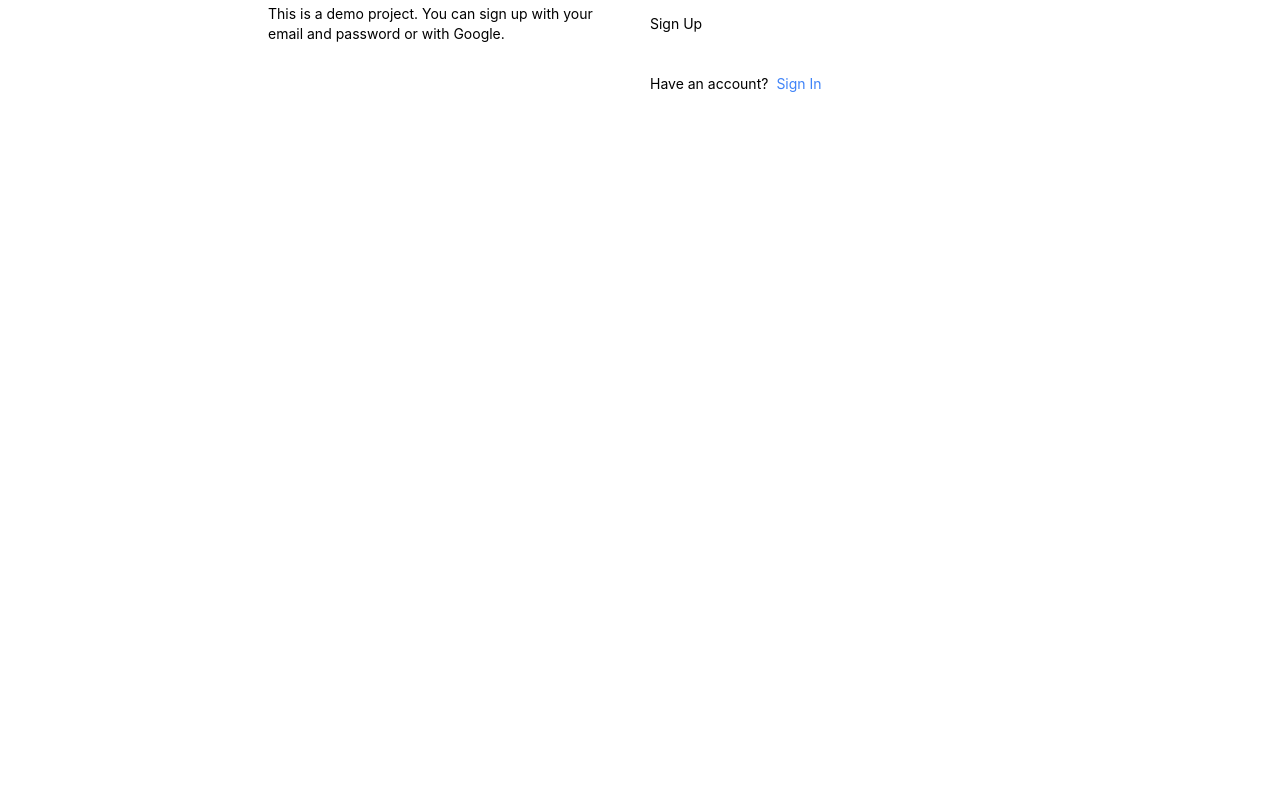
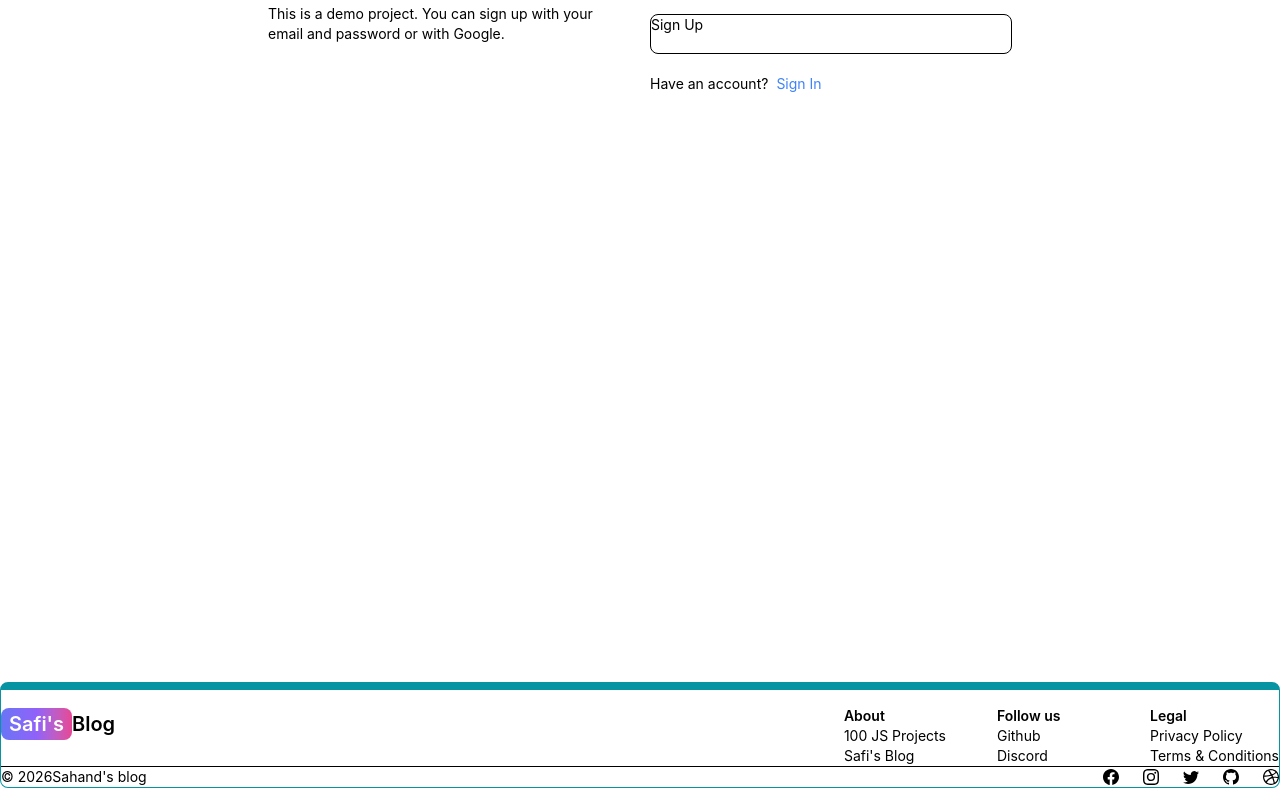
Before and after one commit to MoustafaGaber/mern-blog, a React (Vite) app in the folder client/: page /sign-up in a window 1280 px wide. Shown: the part 240-1028 px from the top of the page. Before the commit the page ends 922 px from the top, so only its background shows below. Built offline with nearby package versions, Linux system fonts and the light colour scheme.

Commit message:
add footer component

```diff
--- a/client/src/App.jsx
+++ b/client/src/App.jsx
@@ -5,6 +5,7 @@
 import Signin from './pages/SignIn'
 import SignUp from './pages/SignUp'
 import Header from './components/Header'
+import FooterCom from './components/FooterCom'
 import Projects from './pages/Projects'
 const App = () => {
   return (
@@ -18,6 +19,7 @@
       <Route path="/sign-in" element={<Signin />} />
       <Route path="/sign-up" element={<SignUp />} />
     </Routes>
+    <FooterCom />
   </BrowserRouter>
   )
 }
--- /dev/null
+++ b/client/src/components/FooterCom.jsx
@@ -0,0 +1,82 @@
+import { Footer, FooterCopyright, FooterDivider, FooterIcon, FooterLink, FooterLinkGroup, FooterTitle } from 'flowbite-react';
+import { Link } from 'react-router';
+import { BsFacebook, BsInstagram, BsTwitter, BsGithub, BsDribbble } from 'react-icons/bs';
+const  FooterCom=()=> {
+  return (
+   <Footer container className='border border-t-8 border-teal-500'>
+      <div className='w-full max-w-7xl mx-auto'>
+        <div className='grid w-full justify-between sm:flex md:grid-cols-1'>
+          <div className='mt-5'>
+            <Link
+              to='/'
+              className='self-center whitespace-nowrap text-lg sm:text-xl font-semibold dark:text-white'
+            >
+              <span className='px-2 py-1 bg-gradient-to-r from-indigo-500 via-purple-500 to-pink-500 rounded-lg text-white'>
+                Safi's
+              </span>
+              Blog
+            </Link>
+          </div>
+          <div className='grid grid-cols-2 gap-8 mt-4 sm:grid-cols-3 sm:gap-6'>
+            <div>
+              <FooterTitle title='About' />
+              <FooterLinkGroup col>
+                <FooterLink
+                  href='https://www.100jsprojects.com'
+                  target='_blank'
+                  rel='noopener noreferrer'
+                >
+                  100 JS Projects
+                </FooterLink>
+                <FooterLink
+                  href='/about'
+                  target='_blank'
+                  rel='noopener noreferrer'
+                >
+                  Safi's Blog
+                </FooterLink>
+              </FooterLinkGroup>
+            </div>
+            <div>
+              <FooterTitle title='Follow us' />
+              <FooterLinkGroup col>
+                <FooterLink
+                  href='https://www.github.com/MoustafaGaber'
+                  target='_blank'
+                  rel='noopener noreferrer'
+                >
+                  Github
+                </FooterLink>
+                <FooterLink href='#'>Discord</FooterLink>
+              </FooterLinkGroup>
+            </div>
+            <div>
+              <FooterTitle title='Legal' />
+              <FooterLinkGroup col>
+                <FooterLink href='#'>Privacy Policy</FooterLink>
+                <FooterLink href='#'>Terms &amp; Conditions</FooterLink>
+              </FooterLinkGroup>
+            </div>
+          </div>
+        </div>
+        <FooterDivider />
+        <div className='w-full sm:flex sm:items-center sm:justify-between'>
+          <FooterCopyright
+            href='#'
+            by="Sahand's blog"
+            year={new Date().getFullYear()}
+          />
+          <div className="flex gap-6 sm:mt-0 mt-4 sm:justify-center">
+            <FooterIcon href='#' icon={BsFacebook}/>
+            <FooterIcon href='#' icon={BsInstagram}/>
+            <FooterIcon href='#' icon={BsTwitter}/>
+            <FooterIcon href='https://github.com/MoustafaGaber' target='_blank' icon={BsGithub}/>
+            <FooterIcon href='#' icon={BsDribbble}/>
+
+          </div>
+        </div>
+      </div>
+    </Footer>
+  );
+}
+export default FooterCom
```
